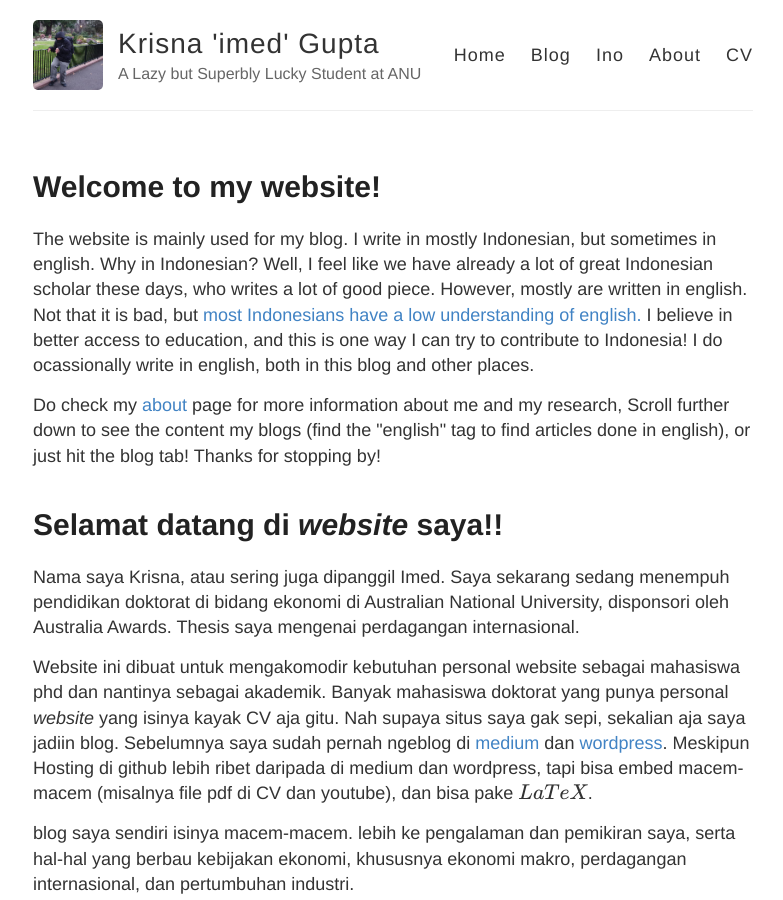
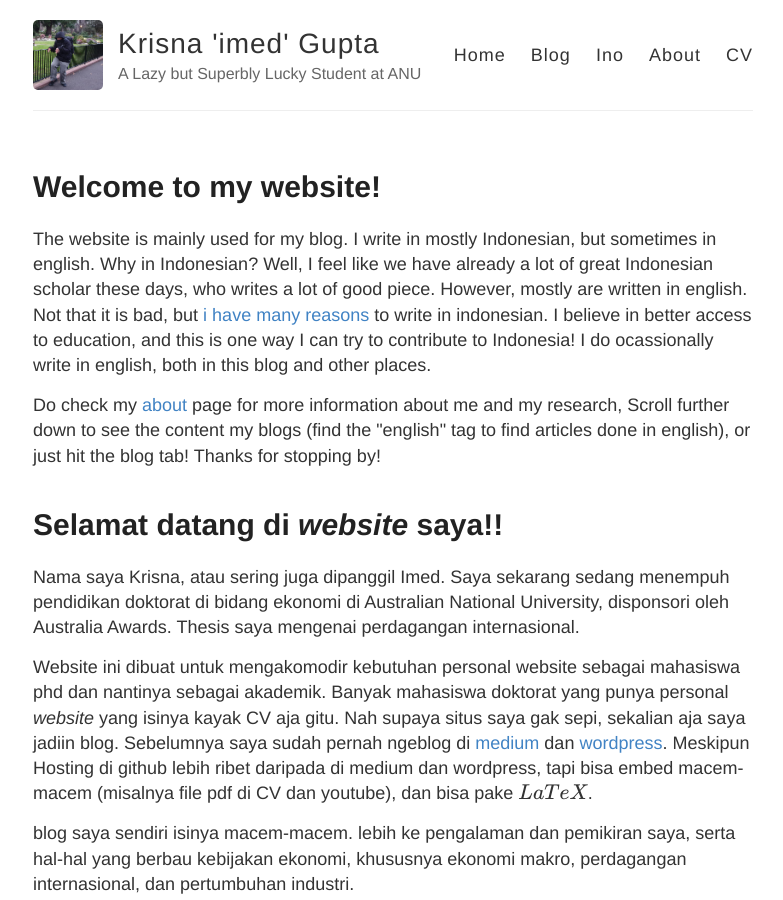
Before and after one commit to imedkrisna/imedkrisna.github.io, a Jekyll site: the page built from index.html, in a window 1280 px wide and 900 px high. Shown: the whole window, without its empty margins (247-1030 px from the left). Built offline with Jekyll 4.4.1, drawn with Linux system fonts in a browser that asks for light colours; formulas are drawn with MathJax 3.

Commit message:
Update index.html

```diff
--- a/index.html
+++ b/index.html
@@ -6,7 +6,7 @@ title: Welcome to my blog
 	<h1>Welcome to my website!</h1>
 	<p> The website is mainly used for my blog. I write in mostly Indonesian, but sometimes in english. Why in Indonesian? Well,
 		I feel like we have already a lot of great Indonesian scholar these days, who writes a lot of good piece. However, mostly are
-		written in english. Not that it is bad, but <a href="https://www.ef.co.id/epi/">most Indonesians have a low understanding of english.</a>
+		written in english. Not that it is bad, but <a href="https://www.ef.co.id/epi/">i have many reasons</a> to write in indonesian.
 		I believe in better access to education, and this is one way I can try to contribute to Indonesia! I do ocassionally write in english, both in this blog and other places.<p>
 	<p>Do check my <a href="https://imedkrisna.github.io/about/">about</a> page for more information about me and my research, Scroll further down to see the content my blogs (find the "english" tag to find articles done in english), or just hit the blog tab! Thanks for stopping by!<p>
 	<h1>Selamat datang di <i>website</i> saya!!</h1>
```
